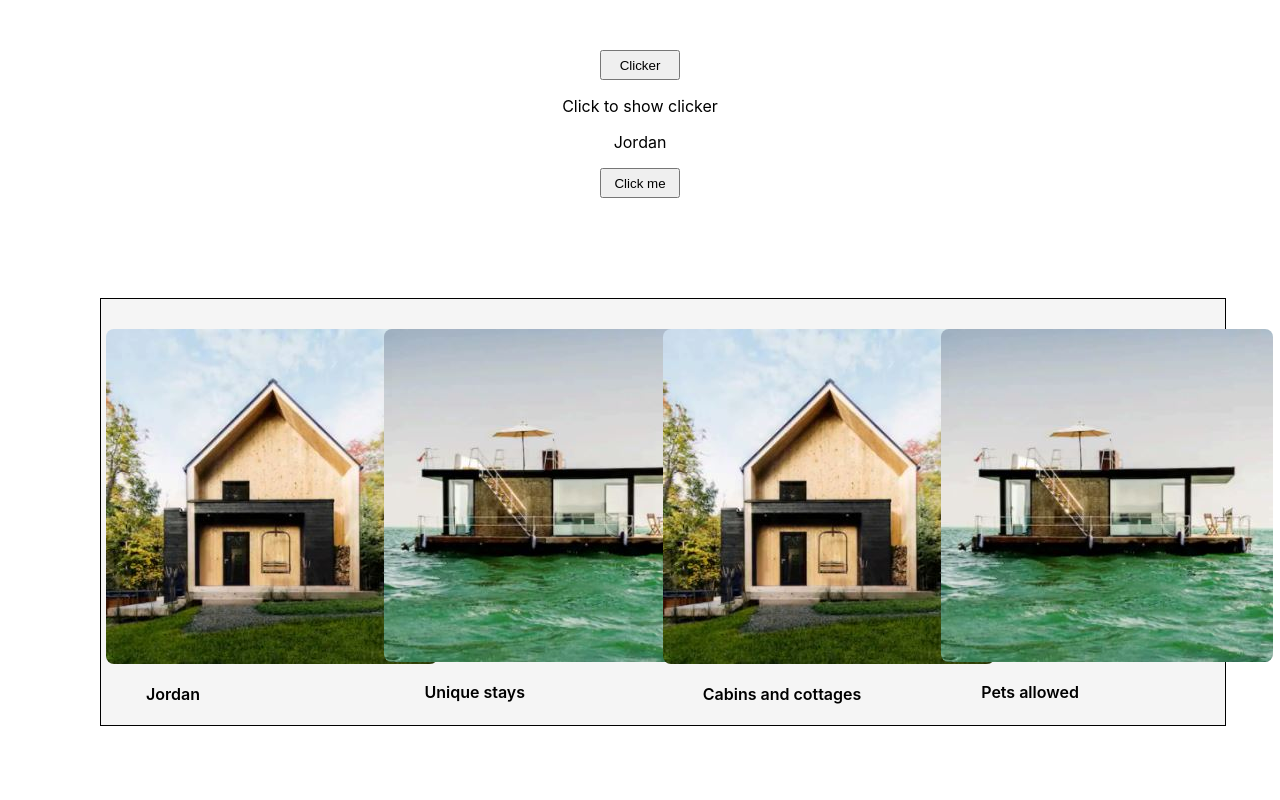
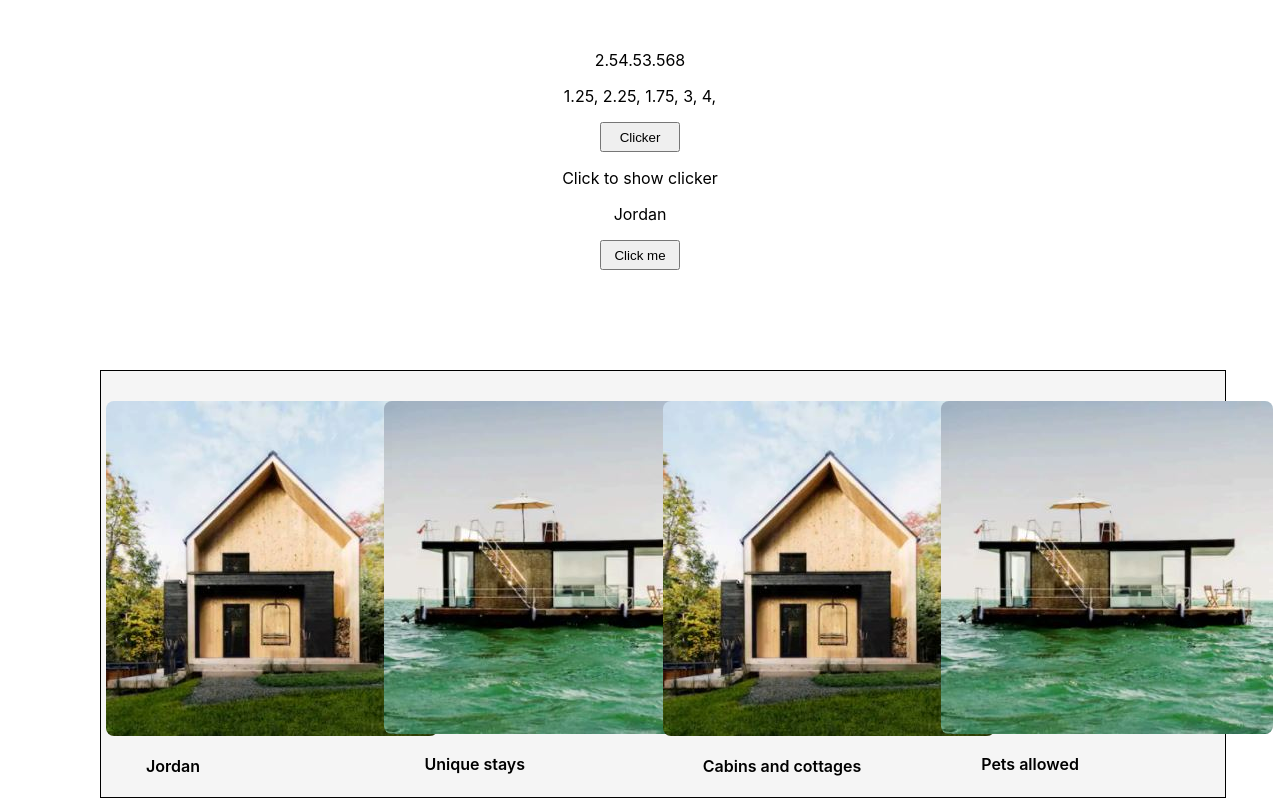
Before and after one commit to JMCromp/M48-React-Intro, a React (Create React App) app: page / in a window 1280 px wide. Shown: the top 800 px of the page. Built offline with nearby package versions, Linux system fonts and the light colour scheme; the HTML template or start-up script is replaced by a standard one.

Commit message:
Added map example

```diff
--- a/src/App.js
+++ b/src/App.js
@@ -5,6 +5,7 @@ import Abnb from './components/Abnb';
 import Bbc from './components/Bbc';
 import Statetest from './components/Statetest';
 import Clicker from './components/Clicker';
+import Mapexample from './components/Mapexample';
 import { useState } from 'react';
 
 function App() {
@@ -27,6 +28,7 @@ function App() {
 
   return (
     <div className="App">
+      <Mapexample />
       <button onClick={displayClicker}>Clicker</button>
 
       {/* { bool ? ifTrueDoThis : ifFalseDoThis } */}
--- /dev/null
+++ b/src/components/Mapexample.js
@@ -0,0 +1,16 @@
+const Mapexample = () => {
+    let bookPrices = [2.5, 4.5, 3.5, 6, 8]
+
+    let salePrices = bookPrices.map((price) => {
+        return (price * 0.5) + ", ";
+    });
+
+    return (
+        <div>
+            <p>{bookPrices}</p>
+            <p>{salePrices}</p>
+        </div>
+    );
+}
+
+export default Mapexample;
```
